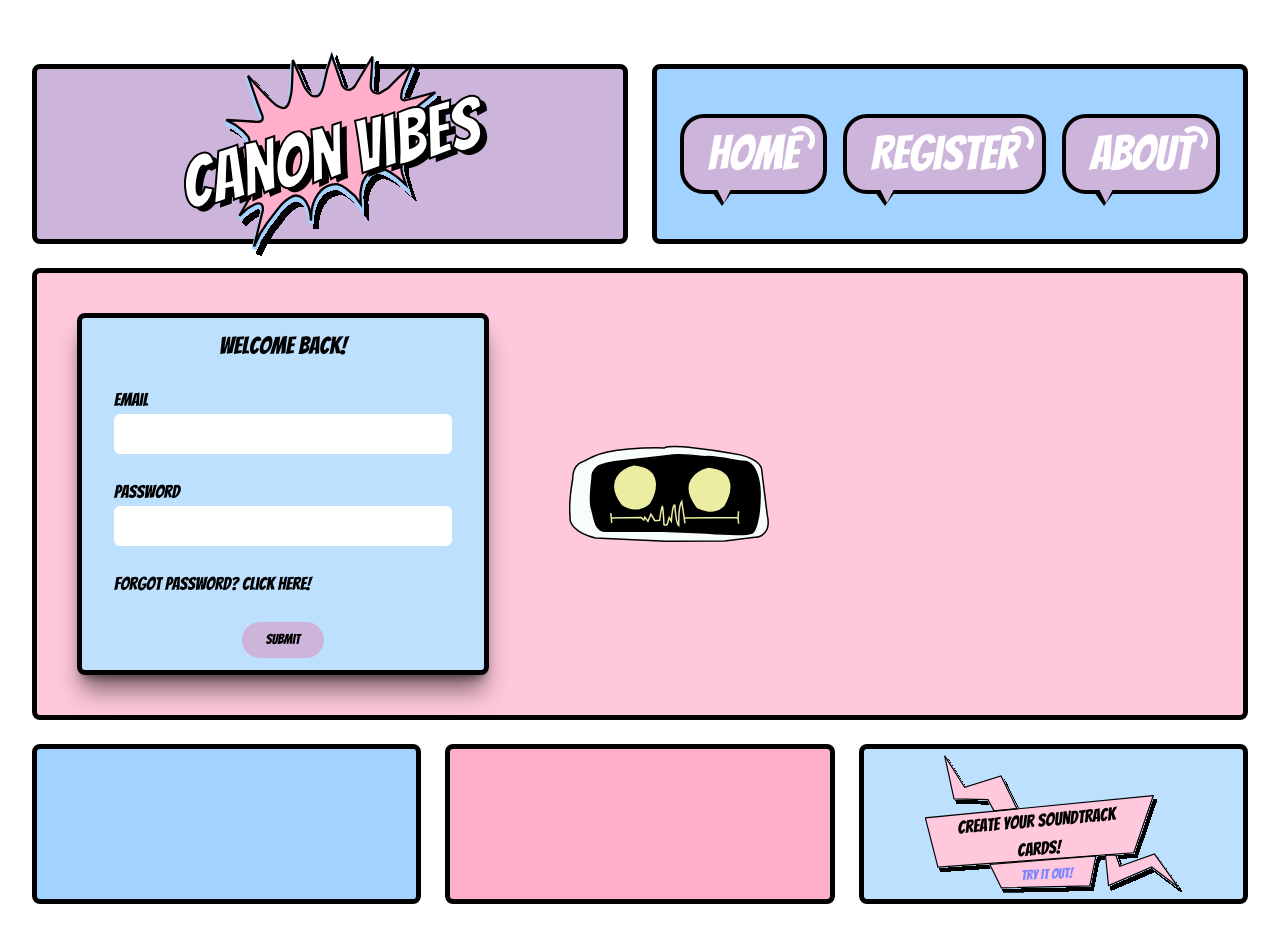
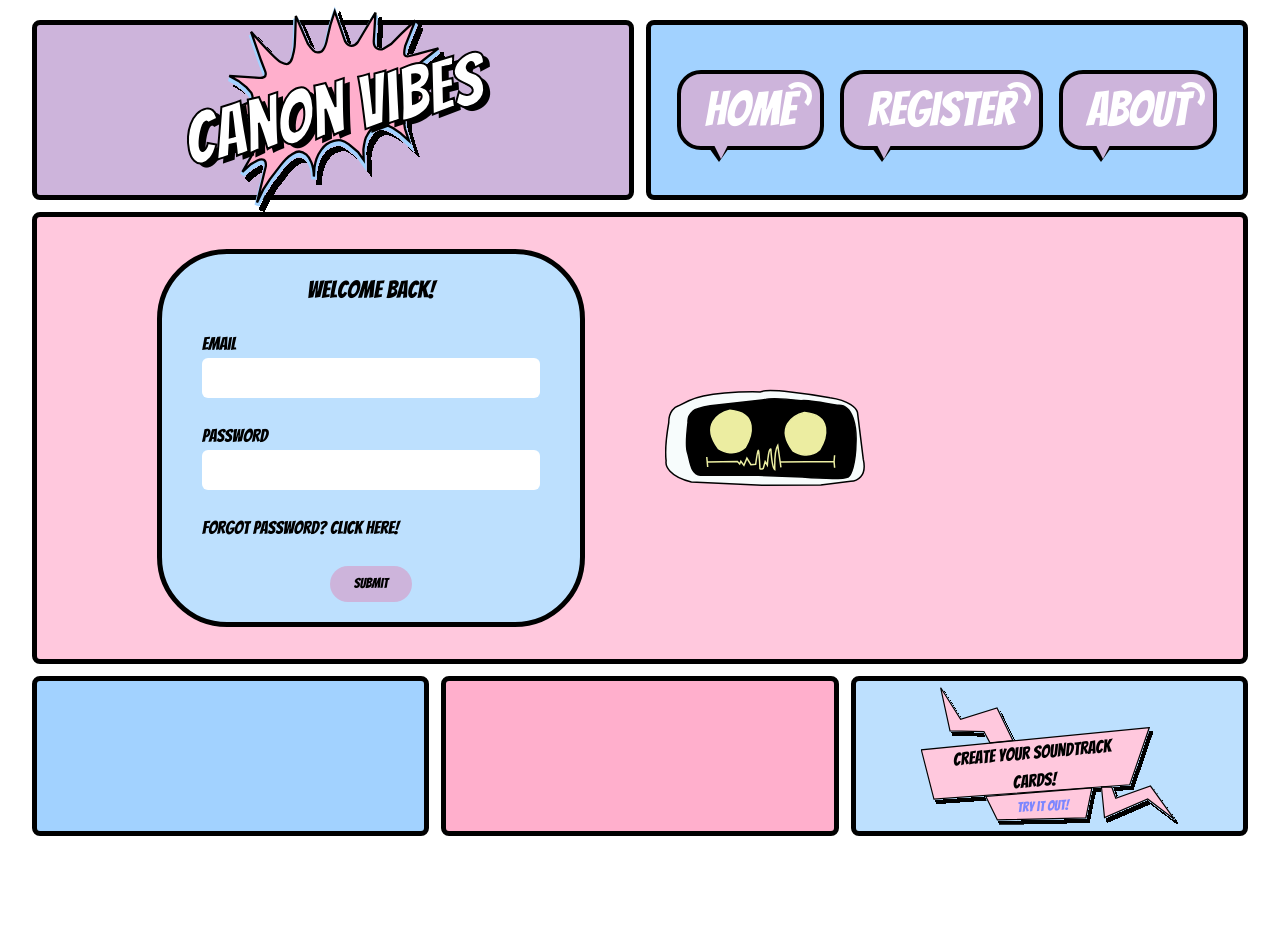
Before and after one commit to Rinna-codes/canon-vibes, a React (Vite) app in the folder client/: page /login in a window 1280 px wide. Shown: the top 942 px of the page. After the commit the page ends 856 px from the top, so only its background shows below. Built offline with nearby package versions, Linux system fonts and the light colour scheme.

Commit message:
made adjustments to the overall comic web page panels and login card to fit more to the screen.

```diff
--- a/client/src/pages/LoginPage.jsx
+++ b/client/src/pages/LoginPage.jsx
@@ -46,15 +46,15 @@ const LoginPage = () => {
 
     // object use for better readability and better comprehension for the return statement.
     const pageForm = {
-        webPageGrid: 'bg-white-900 py-12 sm:py-16',
+        webPageGrid: 'bg-white py-12 sm:py-5',
         panelContainer:'mx-auto max-w-7xl px-6 lg:px-8',
-        panelGrid: 'grid grid-cols-1 gap-6 lg:grid-cols-6'
+        panelGrid: 'grid grid-cols-1 gap-3 lg:grid-cols-6'
     };
 
     const comicPanels = {
         topLeftPanel: 'relative flex min-h-45 flex-col items-center justify-center rounded-lg bg-[#CDB4DB] border-5 border-black px-8 py-10 lg:col-span-3',
         topRightPanel: 'flex min-h-45 flex-col items-center justify-center gap-4 rounded-lg bg-[#A2D2FF] border-5 border-black px-8 py-10 sm:flex-row lg:col-span-3',
-        mainSection: 'flex flex-col lg:flex-row items-center rounded-lg bg-[#FFC8DD] border-5 border-black gap-20 px-8 py-10 sm:px-10 lg:col-span-6',
+        mainSection: 'flex flex-col lg:flex-row items-center rounded-lg bg-[#FFC8DD] border-5 border-black gap-20 px-8 py-8 sm:px-30 lg:col-span-6',
         bottomLeftPanel: 'min-h-40 rounded-lg bg-[#A2D2FF] border-5 border-black px-8 py-8 lg:col-span-2',
         bottomMiddlePanel: 'min-h-40 rounded-lg bg-[#FFAFCC] border-5 border-black px-8 py-8 lg:col-span-2',
         bottomrRightPanel: 'flex min-h-40 flex-col bg-[#BDE0FE] items-center justify-center rounded-lg border-5 border-black px-8 py-8 text-center lg:col-span-2'
@@ -63,7 +63,7 @@ const LoginPage = () => {
     const comicWording = {
         appTitle: 'relative z-10 -rotate-12 font-comic text-7xl text-white [-webkit-text-stroke:2px_black] text-shadow-[5px_5px_0_#000]',
         navLinks: 'text-5xl font-comic text-white hover:text-black',
-        loginCard: 'relative z-10 bg-[#BDE0FE] rounded-lg border-5 border-black shadow-xl/50 px-8 py-',
+        loginCard: 'relative z-10 bg-[#BDE0FE] rounded-[70px] border-5 border-black px-10 py-2',
         loginHeader: 'mb-6 my-3 text-center text-2xl font-comic text-black',
         Labels: 'mb-1 text-lg font-comic text-black',
         bannerHeader: '-rotate-5 font-comic text-lg text-black',
```
